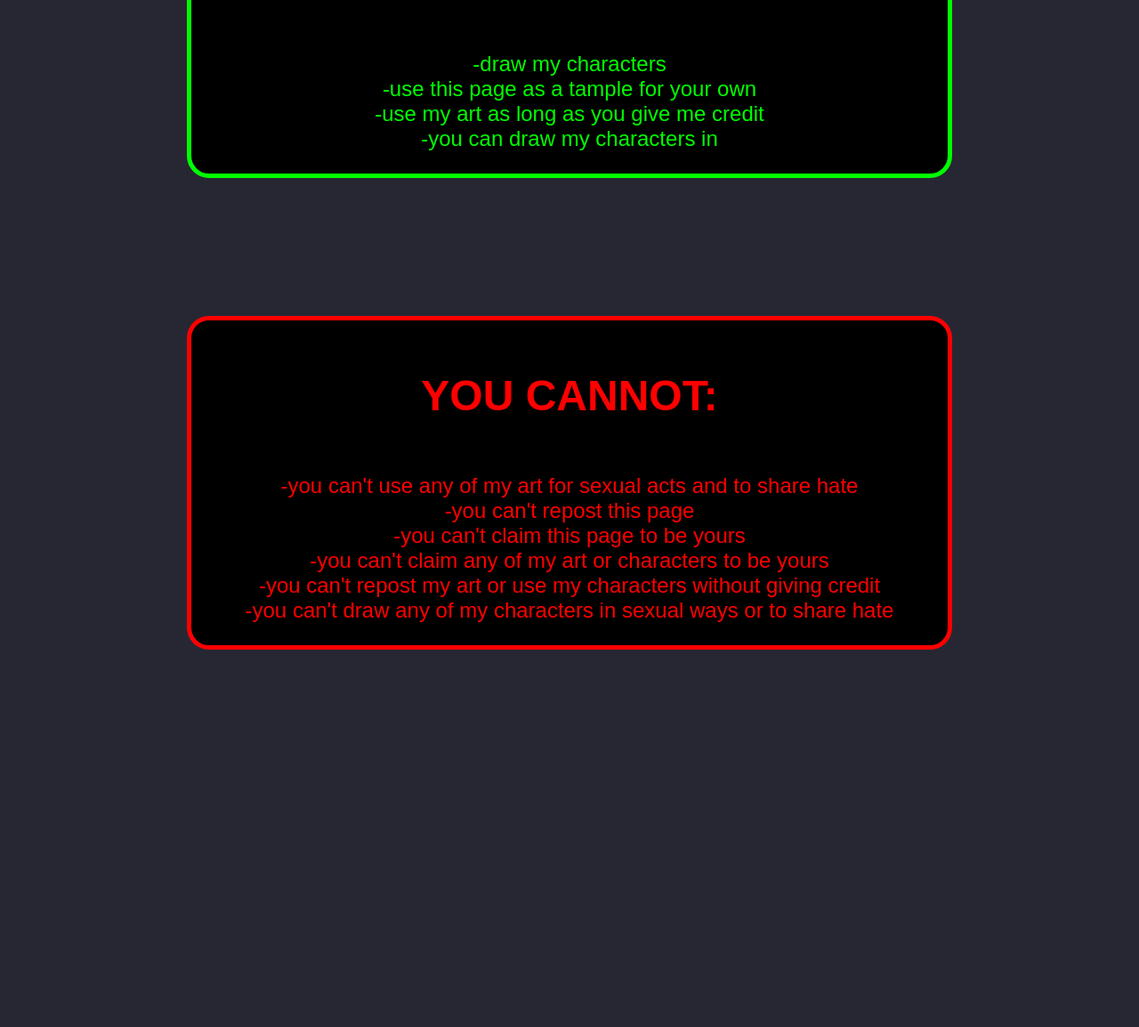
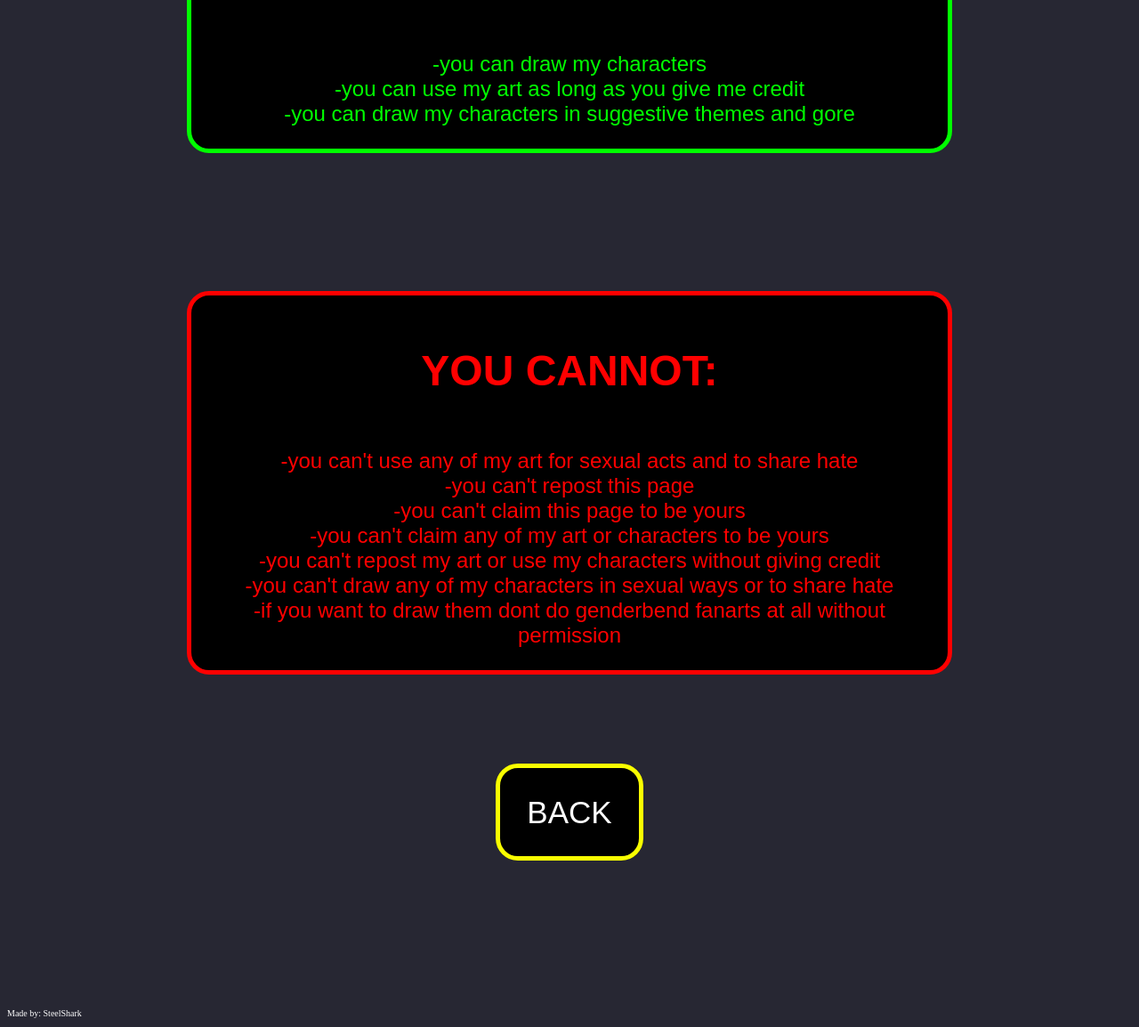
Before and after one commit to Steel-Shark/intinct_official, a plain HTML site: page important.html in a window 1280 px wide. Shown: the part 449-1603 px from the top of the page at 89% size. Before the commit the page ends 1187 px from the top, so only its background shows below. Drawn offline with Linux system fonts and the light colour scheme.

Commit message:
Update important.html

```diff
--- a/important.html
+++ b/important.html
@@ -43,6 +43,38 @@ border-radius: 25px;
 border: 5px solid #FF0000;
 color:  #FF0000;
 }
+
+
+footer{
+color: white;
+font-size: 10px;
+}
+
+.btn{
+text-decoration: none;
+font-family: Fantasy;
+height: 75px;
+width: 500px;
+background-color: black;
+border-radius: 25px;
+padding: 30px;
+border:5px solid #F9FF00;
+color: white;
+font-size: 35px;
+transition-duration: 0.5s;
+}
+
+.btn:hover{
+text-decoration: none;
+font-family: Fantasy;
+height: 75px;
+width: 500px;
+background-color: white;
+border-radius: 25px;
+padding-top: 30px;
+border:5px solid #C500FF;
+color: black;
+}
 </style>
 </head>
 
@@ -53,10 +85,9 @@ color:  #FF0000;
 <br><br><br><br><br>
 <center><div id="can"><center><font size="5px">
 <h1>YOU CAN:</h1><br>
--draw my characters<br>
--use this page as a tample for your own<br>
--use my art as long as you give me credit<br>
--you can draw my characters in
+-you can draw my characters<br>
+-you can use my art as long as you give me credit<br>
+-you can draw my characters in suggestive themes and gore
 </center></div></center>
 
 <br><br><br><br><br>
@@ -68,7 +99,18 @@ color:  #FF0000;
 -you can't claim any of my art or characters to be yours<br>
 -you can't repost my art or use my characters without giving credit<br>
 -you can't draw any of my characters in sexual ways or to share hate<br>
+-if you want to draw them dont do genderbend fanarts at all without permission<br>
 </center></div></center>
+
+<br><br><br><br><br>
+<center><a href="index.html" class="btn">BACK</a></center>
+<br><br><br><br><br>
+
+<footer>
+<br><br><br><br><br>
+<p> Made by: SteelShark </p>
+</footer>
+</section>
 
 </body>
 </html>
```
